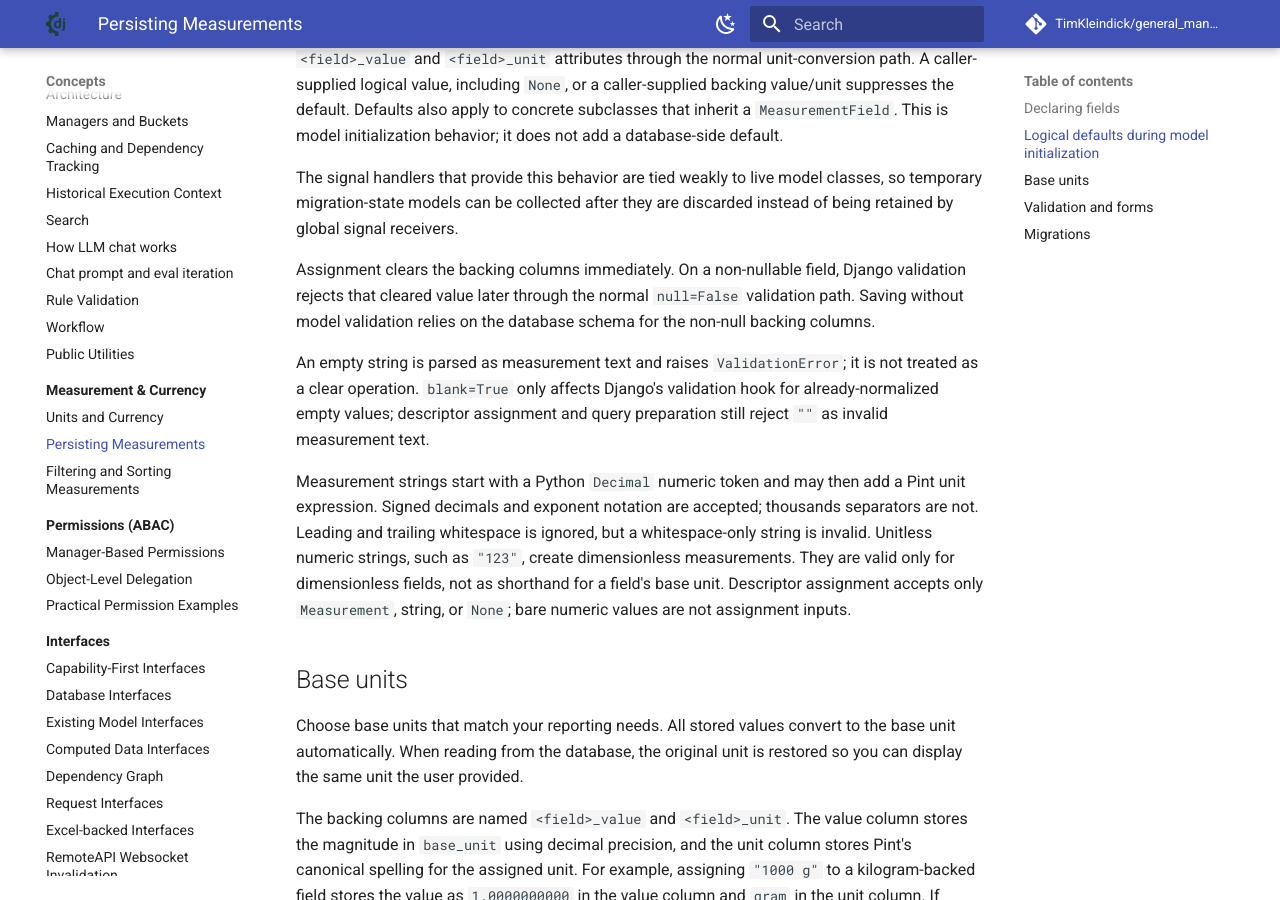
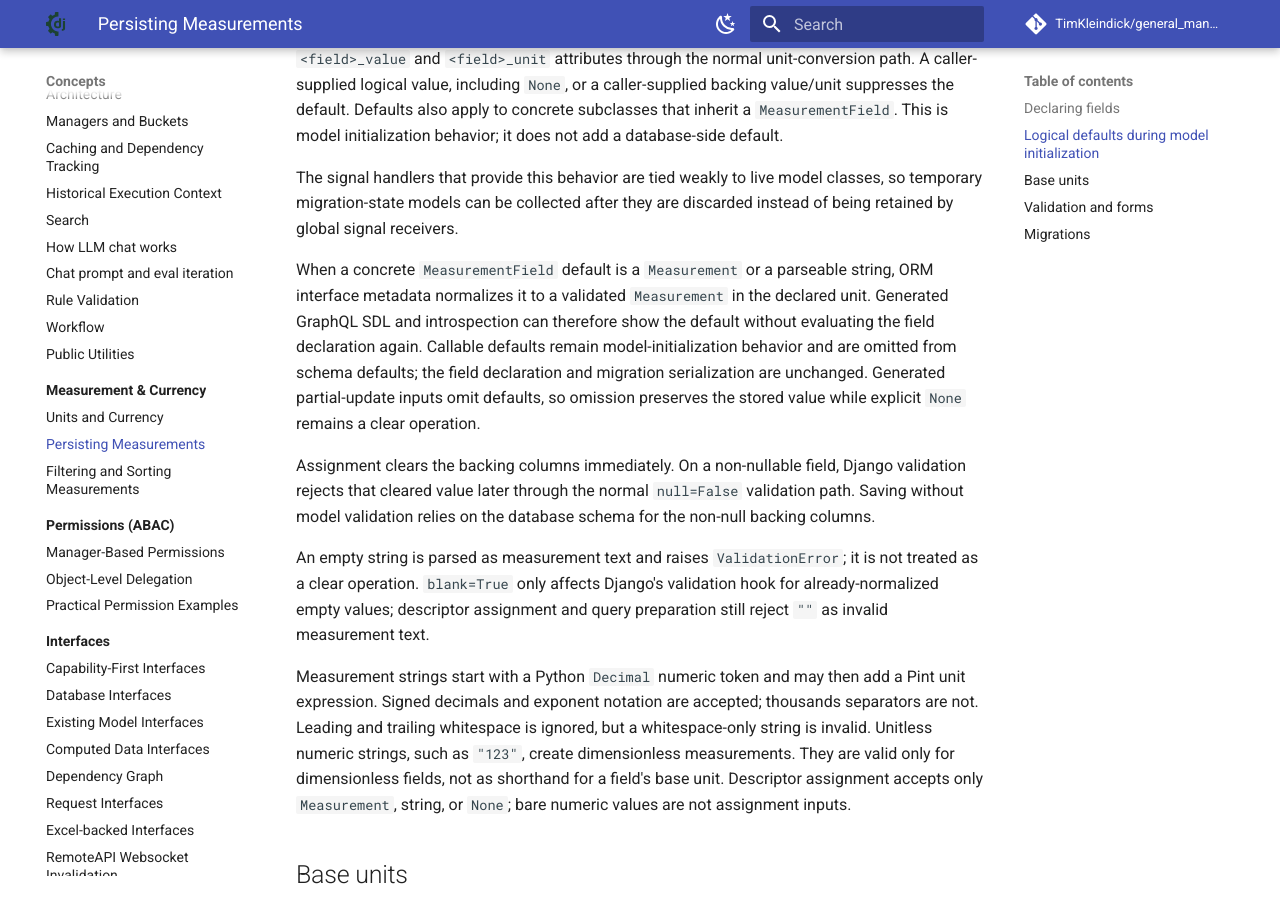
Before and after one commit to TimKleindick/general_manager, an MkDocs documentation site: the page built from docs/concepts/measurement/field_design.md, in a window 1280 px wide and 900 px high, scrolled down 1027 px. Built offline with MkDocs 1.6.1 and Material for MkDocs 9.7.7, drawn with Linux system fonts in a browser that asks for light colours; comment, search, counter and statistics services are not loaded.

```diff
--- a/docs/concepts/measurement/field_design.md
+++ b/docs/concepts/measurement/field_design.md
@@ -51,6 +51,15 @@ initialization behavior; it does not add a database-side default.
 The signal handlers that provide this behavior are tied weakly to live model
 classes, so temporary migration-state models can be collected after they are
 discarded instead of being retained by global signal receivers.
+
+When a concrete `MeasurementField` default is a `Measurement` or a parseable
+string, ORM interface metadata normalizes it to a validated `Measurement` in
+the declared unit. Generated GraphQL SDL and introspection can therefore show
+the default without evaluating the field declaration again. Callable defaults
+remain model-initialization behavior and are omitted from schema defaults; the
+field declaration and migration serialization are unchanged. Generated
+partial-update inputs omit defaults, so omission preserves the stored value
+while explicit `None` remains a clear operation.
 
 Assignment clears the backing columns immediately. On a non-nullable field,
 Django validation rejects that cleared value later through the normal
```
Also changed, not shown: docs/concepts/graphql/schema_autogen.md (+5 -1 lines), docs/examples/graphql_queries.md (+6 -0 lines), docs/examples/project_volume_curve.md (+7 -0 lines), docs/howto/add_model_with_measurement.md (+8 -0 lines).
